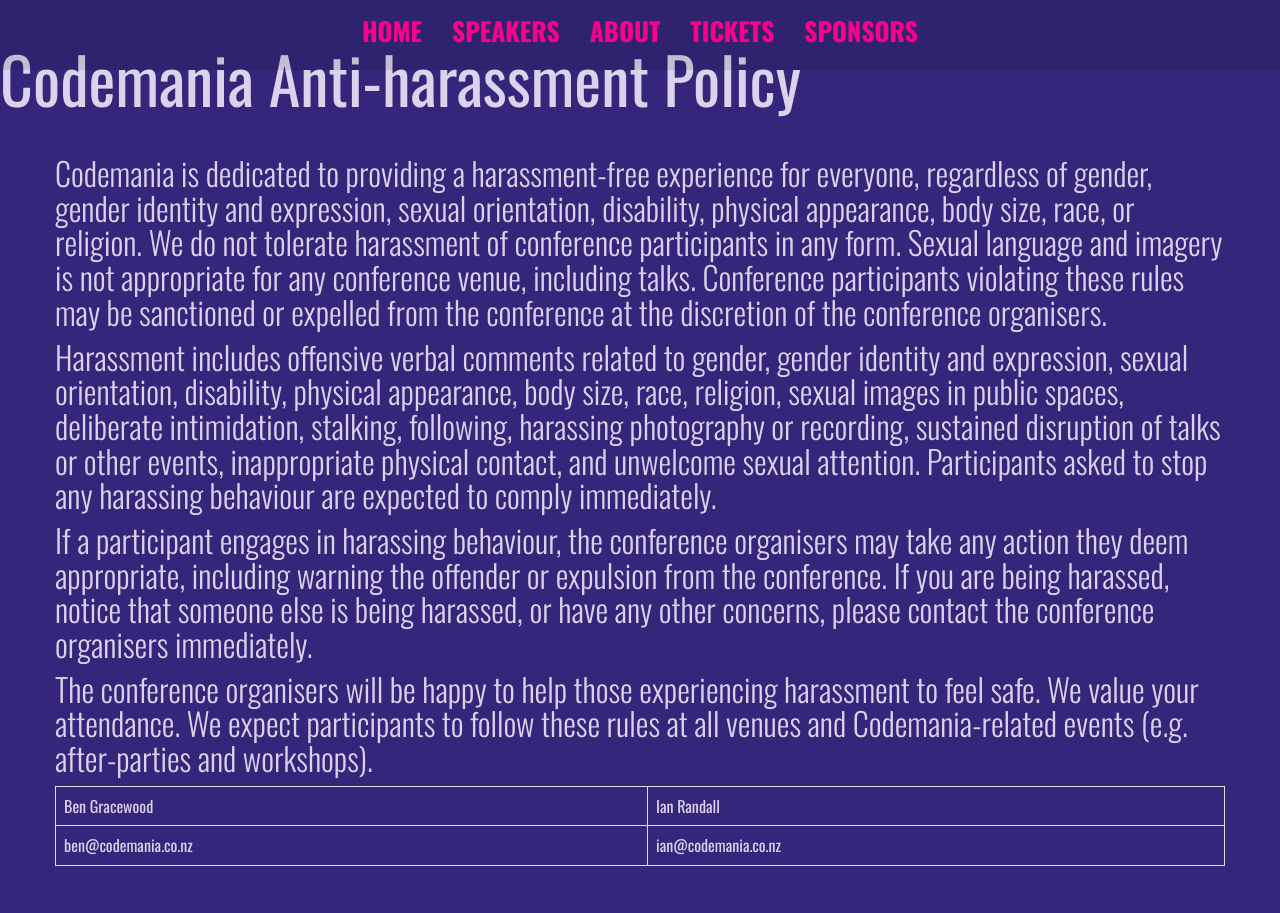
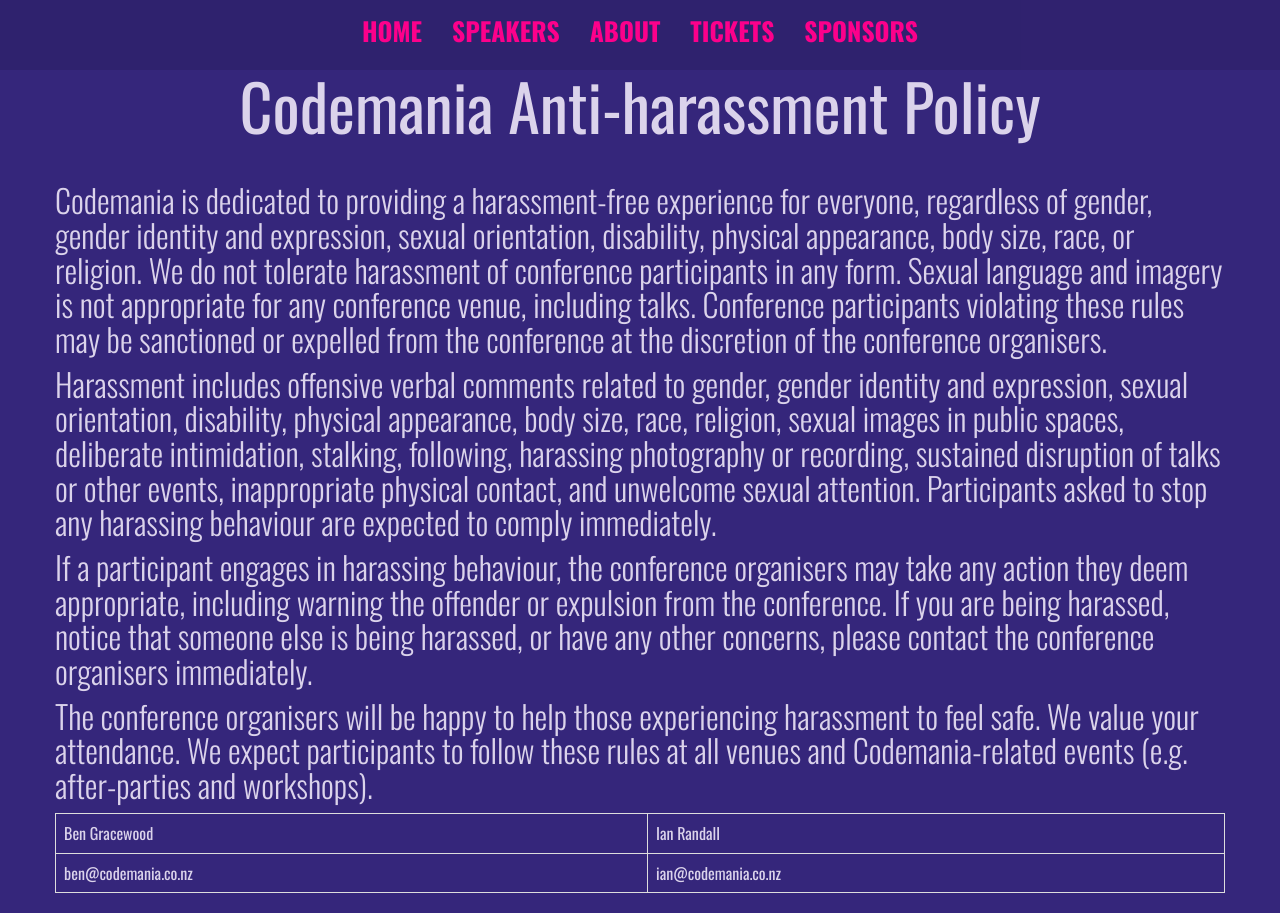
Before and after one commit to mightymuke/codemania.github.io, a Jekyll site: the page built from benice.md, in a window 1280 px wide. Built offline with Jekyll 4.4.1, drawn with Linux system fonts in a browser that asks for light colours; nearby versions of some CDN libraries; some web fonts are replaced.

Commit message:
Adding in these files
How does merging work?

```diff
--- /dev/null
+++ b/stylesheets/benice.less
@@ -0,0 +1,4 @@
+#codemania-anti-harassment-policy {
+	margin-top: 70px;
+	text-align: center;
+}
--- a/stylesheets/styles.css
+++ b/stylesheets/styles.css
@@ -300,6 +300,10 @@
 .breathingSpace {
   margin-top: 45px;
 }
+#codemania-anti-harassment-policy {
+  margin-top: 70px;
+  text-align: center;
+}
 @media screen and (max-width: 48em) {
   #menu a {
     padding: 0;
--- a/stylesheets/styles.less
+++ b/stylesheets/styles.less
@@ -6,6 +6,7 @@
 @import "layout.less";
 @import "index.less";
 @import "speaker.less";
+@import "benice.less";
 @import "main2016.less";
 
 @import "mediaQueries.less";
```
